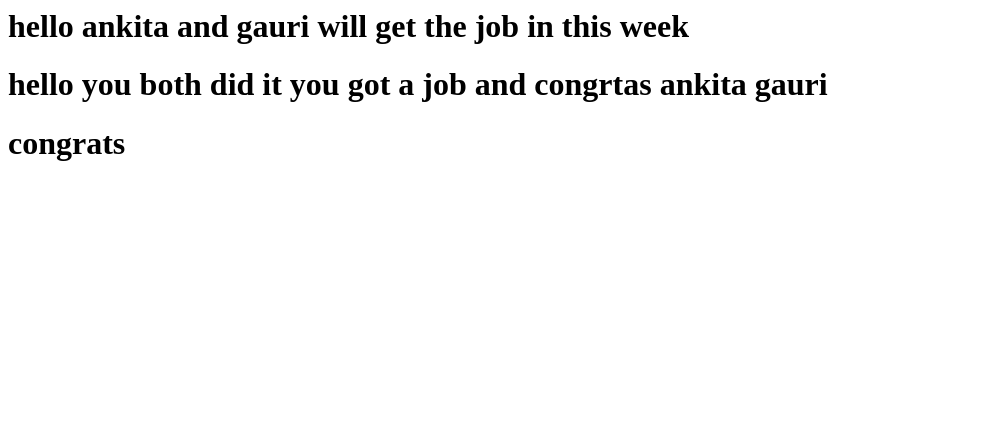
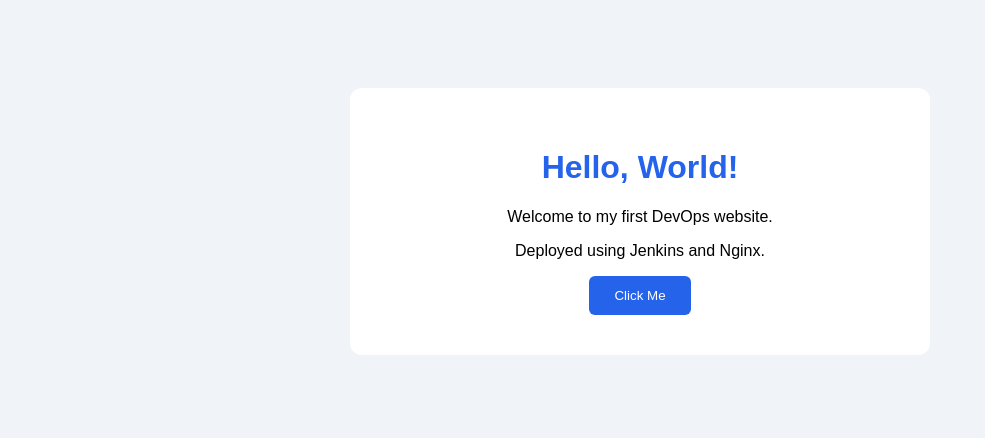
Before and after one commit to ankita0513/jenkins_demo, a plain HTML site: page index.html in a window 1280 px wide. Shown: the whole page, without its empty margins (0-985 px from the left). Drawn offline with Linux system fonts and the light colour scheme.

Commit message:
website code

```diff
--- a/index.html
+++ b/index.html
@@ -1,7 +1,45 @@
+<!DOCTYPE html>
 <html>
 <head>
-<h1> hello ankita and gauri will get the job in this week </h1>
-<h1>hello you both did it you got a job and congrtas ankita gauri</h1>
-<h1> congrats </h1>
+    <title>My DevOps Website</title>
+    <style>
+        body {
+            font-family: Arial, sans-serif;
+            background-color: #f0f4f8;
+            text-align: center;
+            padding: 80px;
+        }
+
+        .container {
+            background: white;
+            padding: 40px;
+            border-radius: 12px;
+            max-width: 500px;
+            margin: auto;
+        }
+
+        h1 {
+            color: #2563eb;
+        }
+
+        button {
+            background: #2563eb;
+            color: white;
+            padding: 12px 25px;
+            border: none;
+            border-radius: 6px;
+            cursor: pointer;
+        }
+    </style>
 </head>
+<body>
+    <div class="container">
+        <h1>Hello, World!</h1>
+        <p>Welcome to my first DevOps website.</p>
+        <p>Deployed using Jenkins and Nginx.</p>
+        <button onclick="alert('Website is working!')">
+            Click Me
+        </button>
+    </div>
+</body>
 </html>
```
